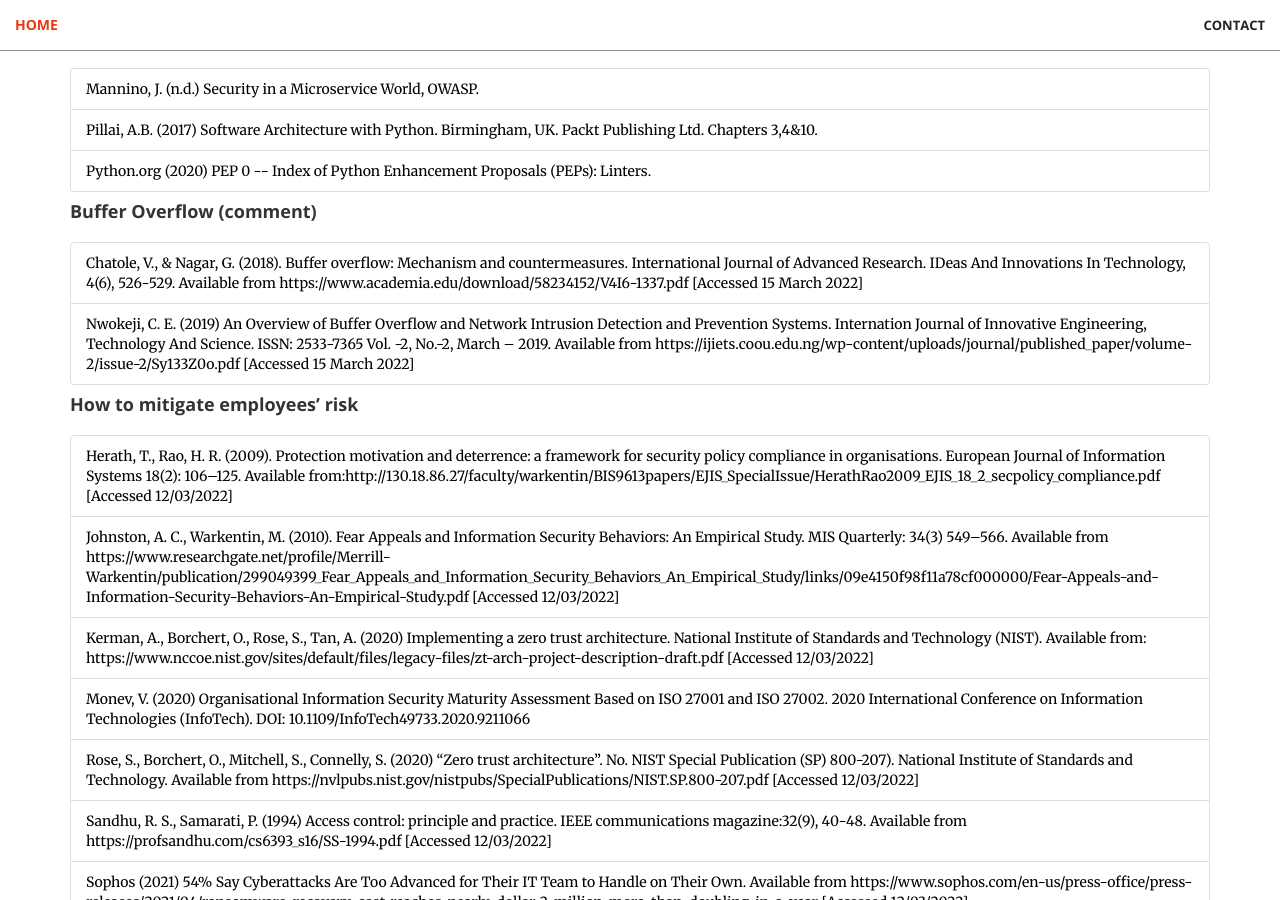
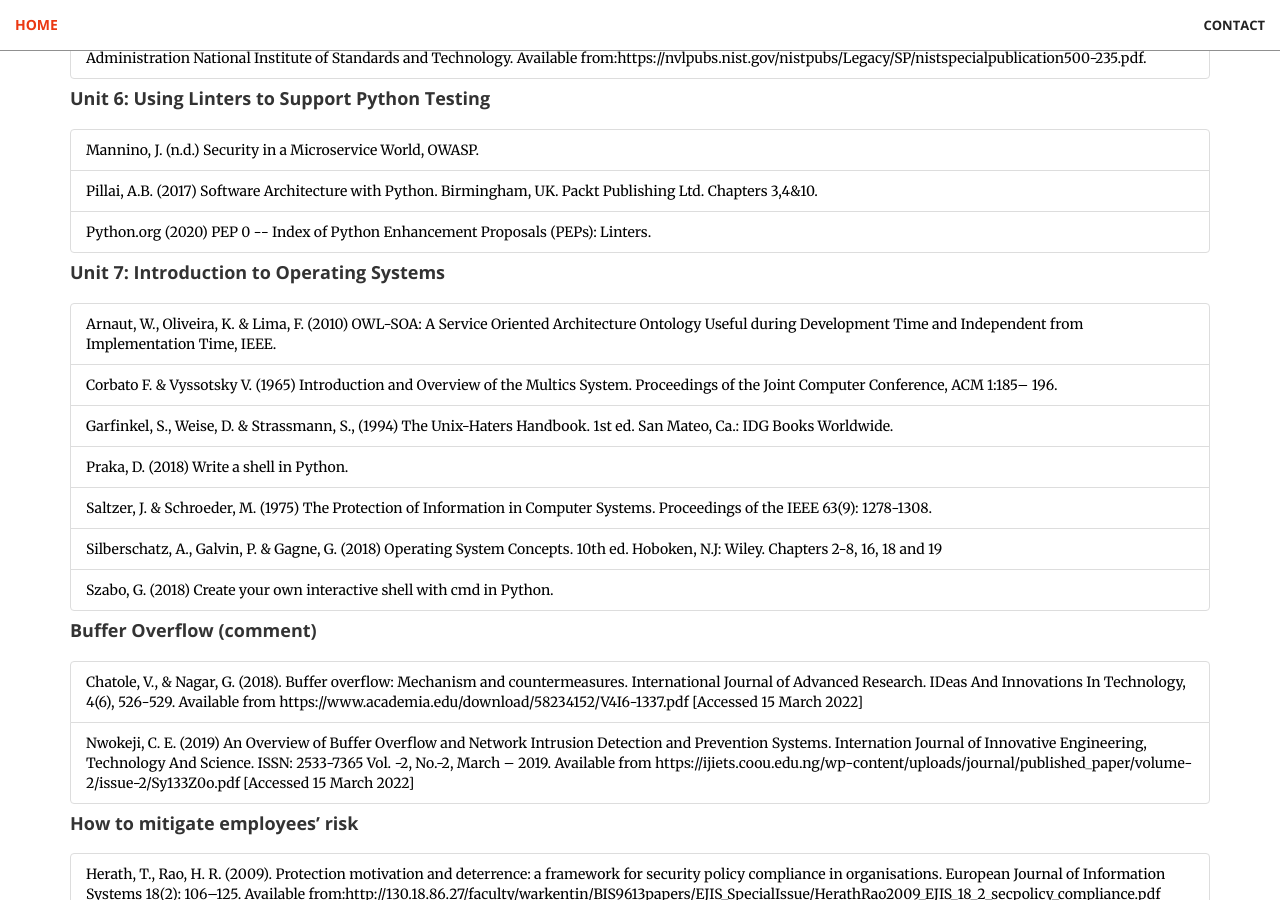
Before and after one commit to ros101/ros101-ros101.github.io, a Jekyll site: the page built from secure/index.md, in a window 1280 px wide and 900 px high, scrolled down 3792 px. Built offline with Jekyll 4.4.1, drawn with Linux system fonts in a browser that asks for light colours; some of the changed text lies outside the part shown.

Commit message:
add flask

```diff
--- a/secure/index.md
+++ b/secure/index.md
@@ -59,6 +59,9 @@
   - artifact:
     url: ./unit7/michelle
     title: (Unit 7) Codio - Michelle, a custom Shell in Python
+  - artifact:
+    url: ./unit7/flask
+    title: (Unit 7) Developing an API for a Distributed Environment (Flask)
 
 endOfModuleArtifacts:
   #- endOfModuleArtifact:
@@ -132,6 +135,17 @@
     - Python.org (2020) PEP 0 -- Index of Python Enhancement Proposals (PEPs)&#58; Linters.
     - Mannino, J. (n.d.) Security in a Microservice World, OWASP.
   - group:
+    title: Unit 7&#58; Introduction to Operating Systems
+    list:
+    - Saltzer, J. & Schroeder, M. (1975) The Protection of Information in Computer Systems. Proceedings of the IEEE 63(9)&#58; 1278-1308.
+    - Szabo, G. (2018) Create your own interactive shell with cmd in Python.
+    - Praka, D. (2018) Write a shell in Python.
+    - Arnaut, W., Oliveira, K. & Lima, F. (2010) OWL-SOA&#58; A Service Oriented Architecture Ontology Useful during Development Time and Independent from Implementation Time, IEEE.
+    - Silberschatz, A., Galvin, P. & Gagne, G. (2018) Operating System Concepts. 10th ed. Hoboken, N.J&#58; Wiley. Chapters 2-8, 16, 18 and 19
+    - Garfinkel, S., Weise, D. & Strassmann, S., (1994) The Unix-Haters Handbook. 1st ed. San Mateo, Ca.&#58; IDG Books Worldwide.
+    - Corbato F. & Vyssotsky V. (1965) Introduction and Overview of the Multics System. Proceedings of the Joint Computer Conference, ACM 1:185– 196.
+
+  - group:
     title: Buffer Overflow (comment)
     list:
     - Chatole, V., & Nagar, G. (2018). Buffer overflow&#58; Mechanism and countermeasures. International Journal of Advanced Research. IDeas And Innovations In Technology, 4(6), 526-529. Available from https&#58;//www.academia.edu/download/58234152/V4I6-1337.pdf [Accessed 15 March 2022]
```
Also changed, not shown: index.md (+1 -1 lines), secure/unit7/flask.md (added, +105 -0 lines).
